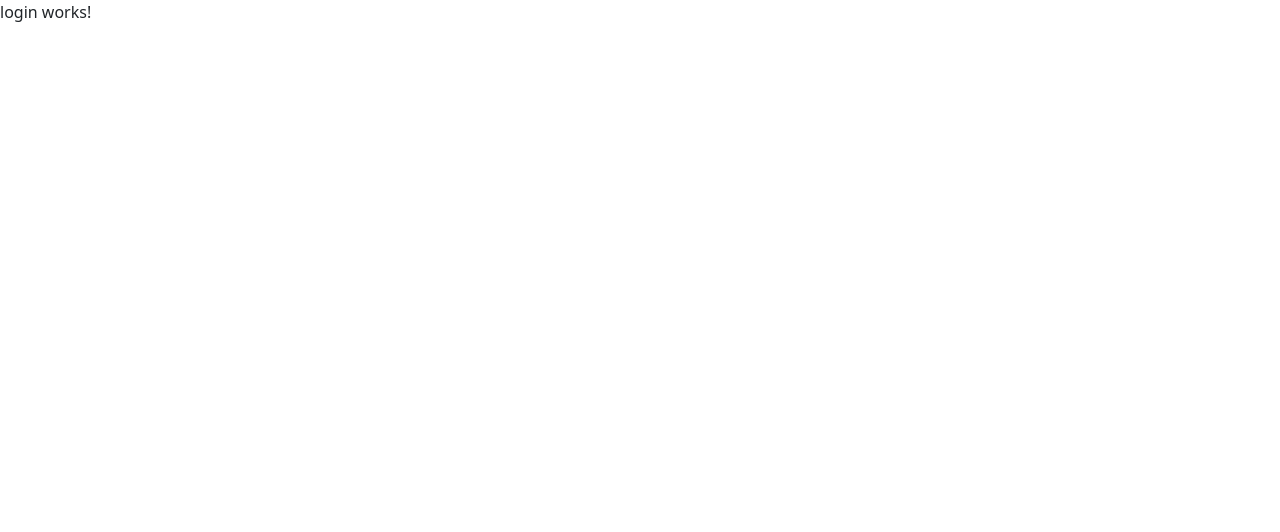
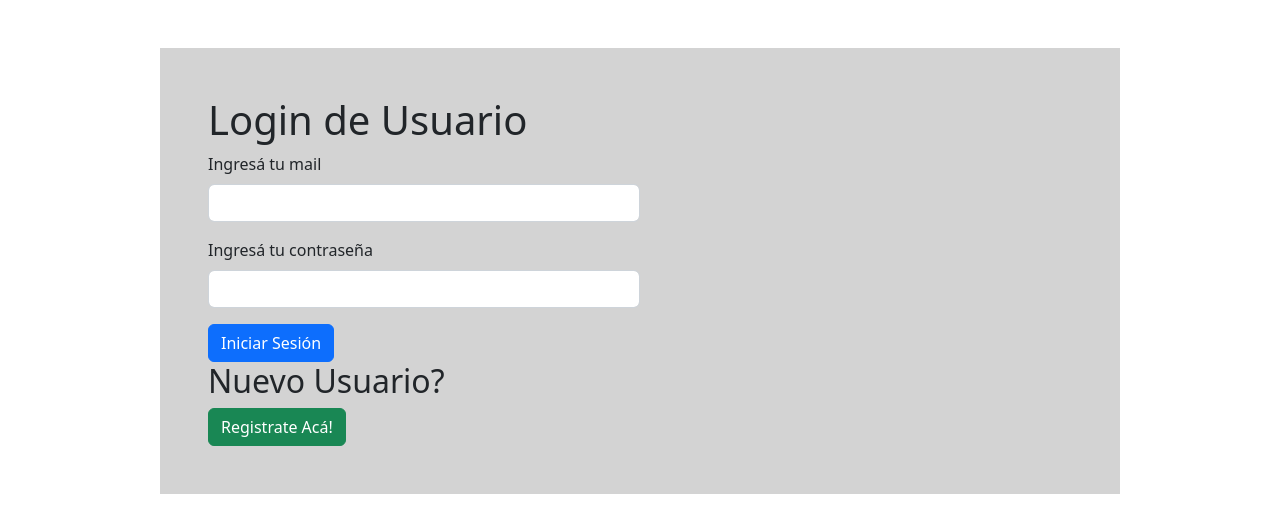
Before and after one commit to nadiaBatyk/coderProyectoFinal3-Front, an Angular app: page /login in a window 1280 px wide. Shown: the top 532 px of the page. Built offline with nearby package versions, Linux system fonts and the light colour scheme.

Commit message:
estilos basicos bootstrap

```diff
--- a/src/app/core/core.module.ts
+++ b/src/app/core/core.module.ts
@@ -4,13 +4,17 @@ import { CommonModule } from '@angular/common';
 import { CoreRoutingModule } from './core-routing.module';
 import { DashboardComponent } from './dashboard/dashboard.component';
 import { MenuComponent } from './menu/menu.component';
+import { AccountModule } from '../pages/account/account.module';
+import { CartModule } from '../pages/cart/cart.module';
 
 
 @NgModule({
   declarations: [DashboardComponent,MenuComponent],
   imports: [
     CommonModule,
-    CoreRoutingModule
+    CoreRoutingModule,
+    AccountModule,
+    CartModule
   ]
 })
 export class CoreModule { }
--- a/src/app/core/dashboard/dashboard.component.html
+++ b/src/app/core/dashboard/dashboard.component.html
@@ -1 +1,3 @@
-<p>dashboard works!</p>
+
+<app-menu></app-menu>
+<router-outlet></router-outlet>
--- a/src/app/pages/login/login.component.html
+++ b/src/app/pages/login/login.component.html
@@ -1 +1,20 @@
-<p>login works!</p>
+<div class="container mt-5 w-75 bg-color p-5">
+  <h1>Login de Usuario</h1>
+  <form action="/login" method="post">
+    <div class="mb-3 w-50">
+      <label for="nombre" class="form-label">Ingresá tu mail</label>
+      <input type="email" class="form-control" name="email" />
+    </div>
+    <div class="mb-3 w-50">
+      <label for="nombre" class="form-label">Ingresá tu contraseña</label>
+      <input type="password" class="form-control" name="password" />
+    </div>
+    <button type="submit" class="btn btn-primary" id="botonAgregar">
+      Iniciar Sesión
+    </button>
+  </form>
+  <h2>Nuevo Usuario?</h2>
+  <button class="btn btn-success" onclick="location.href='/registro'">
+    Registrate Acá!
+  </button>
+</div>
--- a/src/app/pages/register/register.component.html
+++ b/src/app/pages/register/register.component.html
@@ -1 +1,19 @@
-<p>register works!</p>
+<div class="container mt-5 w-75 bg-color p-5">
+  <h1>Registro de Usuario</h1>
+  <form action="/registro" method="post">
+    <div class="mb-3 w-50">
+      <label for="nombre" class="form-label">Indica el mail de tu cuenta</label>
+      <input type="email" class="form-control" name="email" />
+    </div>
+    <div class="mb-3 w-50">
+      <label for="nombre" class="form-label">Elegí una contraseña</label>
+      <input type="password" class="form-control" name="password" />
+    </div>
+    <button type="submit" class="btn btn-primary" id="botonAgregar">
+      Crear cuenta
+    </button>
+  </form>
+  <button class="btn btn-secondary" onclick="location.href='/'">
+    Volver al Login
+  </button>
+</div>
--- a/src/styles.scss
+++ b/src/styles.scss
@@ -1 +1,36 @@
 /* You can add global styles to this file, and also import other style files */
+.mail{
+    color: blue;
+    font-weight: 800;
+}
+.fecha{
+    color: brown;
+}
+.mensaje{
+    color: green;
+
+}
+.flex{
+    display: inline-flex;
+
+}
+.bg-color{
+    background-color: lightgray;
+}
+.table-text{
+    vertical-align: middle;
+    font-weight: 500;
+}
+.table-img{
+    width: 50px;
+    height: 50px;
+}
+.input-size-xs{
+    width: 150px;
+}
+.input-size-m{
+    width: 500px;
+}
+.input-size-l{
+    width: 700px;
+}
```
Also changed, not shown: src/app/app.component.html (line endings or trailing spaces).
